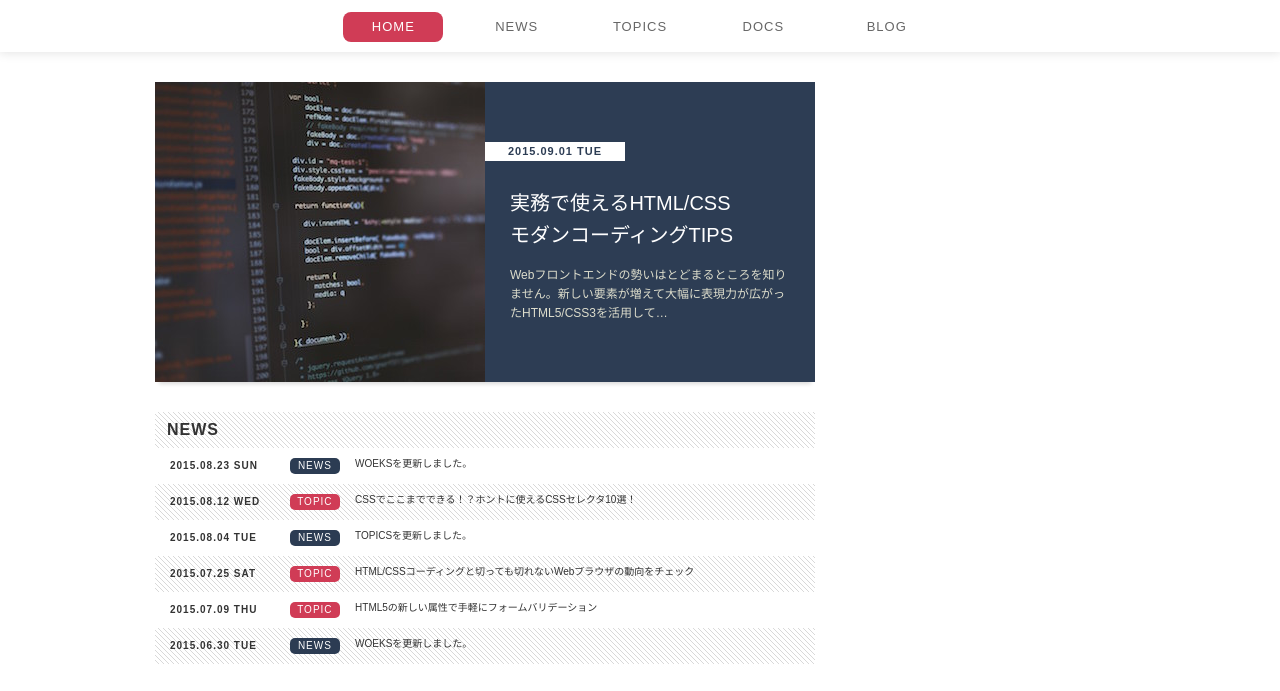
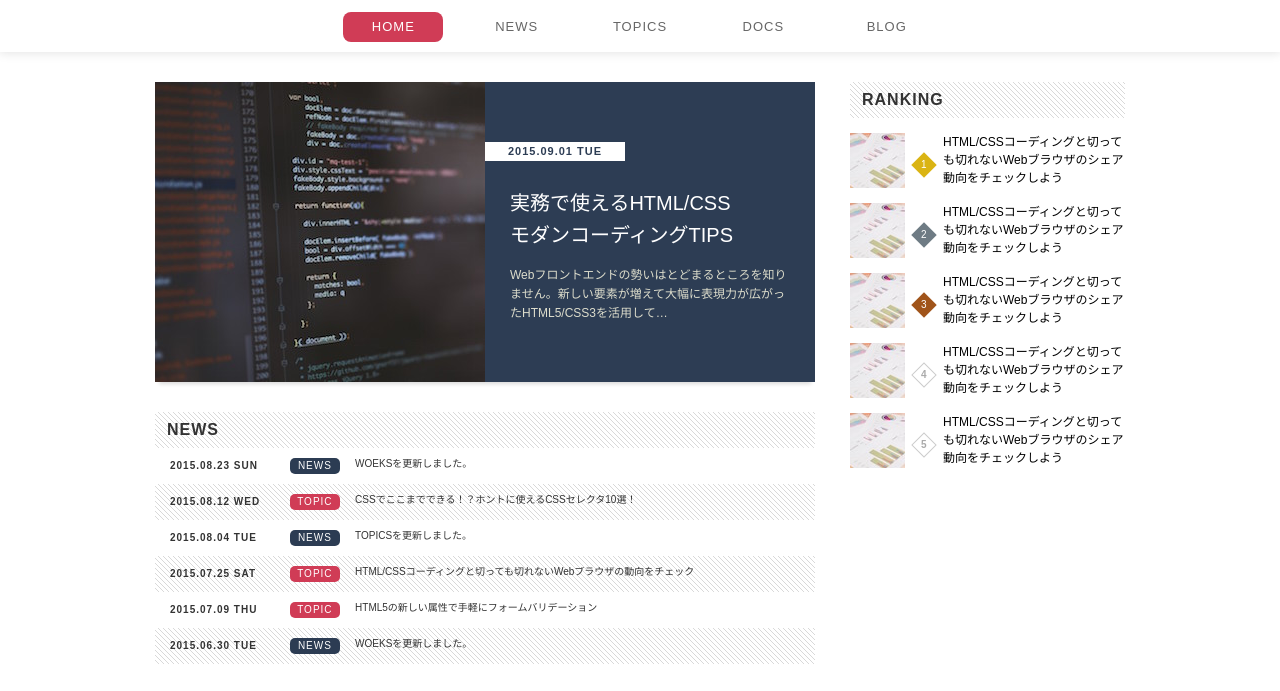
Before and after one commit to pipupika/modenCoding, a plain HTML site: page mcoding/standard-layout/index.html in a window 1280 px wide. Shown: the part 87-778 px from the top of the page. Drawn offline with Linux system fonts and the light colour scheme.

Commit message:
サイドメニューのランキングを作成

```diff
--- a/mcoding/standard-layout/css/style.css
+++ b/mcoding/standard-layout/css/style.css
@@ -232,7 +232,6 @@ background-color: #fafaf8;
   font-weight: bold;
   font-size: 1.1rem;
 }
-
 .article-box .image{
   position: absolute;
   top: 0;
@@ -244,6 +243,75 @@ background-color: #fafaf8;
   float: right;
   width: 275px;
 }
+.ranking{
+  margin-bottom: 30px;
+  list-style-type: none;
+  counter-reset: ranking;
+}
+.ranking .ranking-item{
+  margin-top: 15px;
+}
+.ranking .ranking-item a{
+  display: block;
+  font-size: 0;
+  transition: opacity 0.15s;
+}
+.ranking .ranking-item a:hover{
+  opacity: 0.8;
+}
+.ranking .image{
+  width: 55px;
+  height: 55px;
+}
+.ranking .text{
+  display: inline-block;
+  width: 182px;
+  color: #000;
+  vertical-align: top;
+  font-size: 1.2rem;
+  line-height: 1.5;
+}
+.ranking .order{
+  display: inline-block;
+  width: 18px;
+  height: 18px;
+  margin: 0 10px;
+  border: 1px solid #ccc;
+  color: #aaa;
+  vertical-align: 20px;
+  text-align: center;
+  font-weight: bold;
+  line-height: 16px;
+  -webkit-transform: rotate(45deg);
+  -ms-transform: rotate(45deg);
+  transform: rotate(45deg);
+}
+.ranking .ranking-item:nth-of-type(1) .order,
+.ranking .ranking-item:nth-of-type(2) .order,
+.ranking .ranking-item:nth-of-type(3) .order{
+  border: none;
+  color: #fff;
+  font-weight: normal;
+  line-height: 18px;
+}
+.ranking .ranking-item:nth-of-type(1) .order{
+  background-color: #dab413;
+}
+.ranking .ranking-item:nth-of-type(2) .order{
+  background-color: #6e7b84;
+}
+.ranking .ranking-item:nth-of-type(3) .order{
+  background-color: #a0541a;
+}
+.ranking .order::before{
+  content: counter(ranking);
+  counter-increment: ranking;
+  display: inline-block;
+  font-size: 1.0rem;
+  -webkit-transform: rotateZ(-45deg);
+  -ms-transform: rotate(-45deg);
+  transform: rotate(-45deg);
+}
 .footer{
   width: 100%;
 }
--- a/mcoding/standard-layout/index.html
+++ b/mcoding/standard-layout/index.html
@@ -108,7 +108,44 @@
         </div>
       </main>
       <div class="sidemenu">
-
+        <h2 class="heading">RANKING</h2>
+        <ol class="ranking">
+          <li class="ranking-item">
+            <a href="#">
+              <img class="image" src="./images/ranking.jpg" alt="グラフの画像">
+              <span class="order"></span>
+              <p class="text">HTML/CSSコーディングと切っても切れないWebブラウザのシェア動向をチェックしよう</p>
+            </a>
+          </li>
+          <li class="ranking-item">
+            <a href="#">
+              <img class="image" src="./images/ranking.jpg" alt="グラフの画像">
+              <span class="order"></span>
+              <p class="text">HTML/CSSコーディングと切っても切れないWebブラウザのシェア動向をチェックしよう</p>
+            </a>
+          </li>
+          <li class="ranking-item">
+            <a href="#">
+              <img class="image" src="./images/ranking.jpg" alt="グラフの画像">
+              <span class="order"></span>
+              <p class="text">HTML/CSSコーディングと切っても切れないWebブラウザのシェア動向をチェックしよう</p>
+            </a>
+          </li>
+          <li class="ranking-item">
+            <a href="#">
+              <img class="image" src="./images/ranking.jpg" alt="グラフの画像">
+              <span class="order"></span>
+              <p class="text">HTML/CSSコーディングと切っても切れないWebブラウザのシェア動向をチェックしよう</p>
+            </a>
+          </li>
+          <li class="ranking-item">
+            <a href="#">
+              <img class="image" src="./images/ranking.jpg" alt="グラフの画像">
+              <span class="order"></span>
+              <p class="text">HTML/CSSコーディングと切っても切れないWebブラウザのシェア動向をチェックしよう</p>
+            </a>
+          </li>
+        </ol>
       </div>
     </div>
     <footer class="footer">
```
